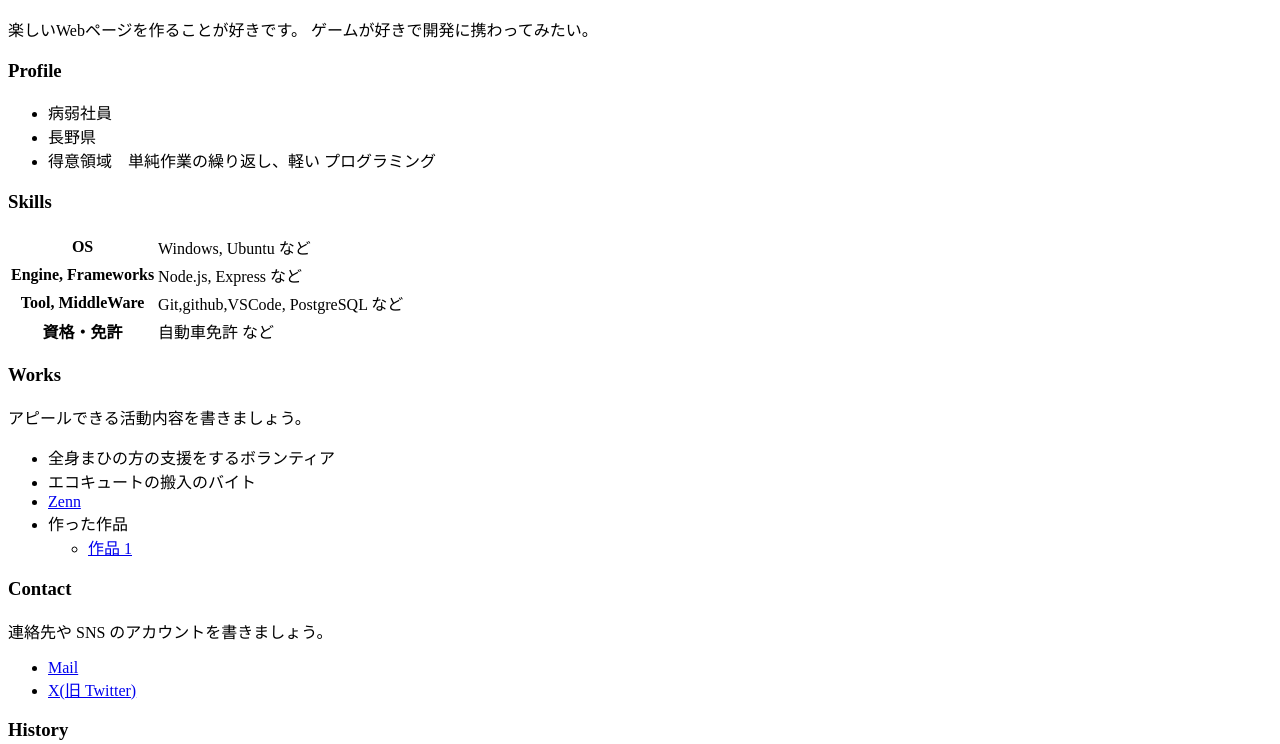
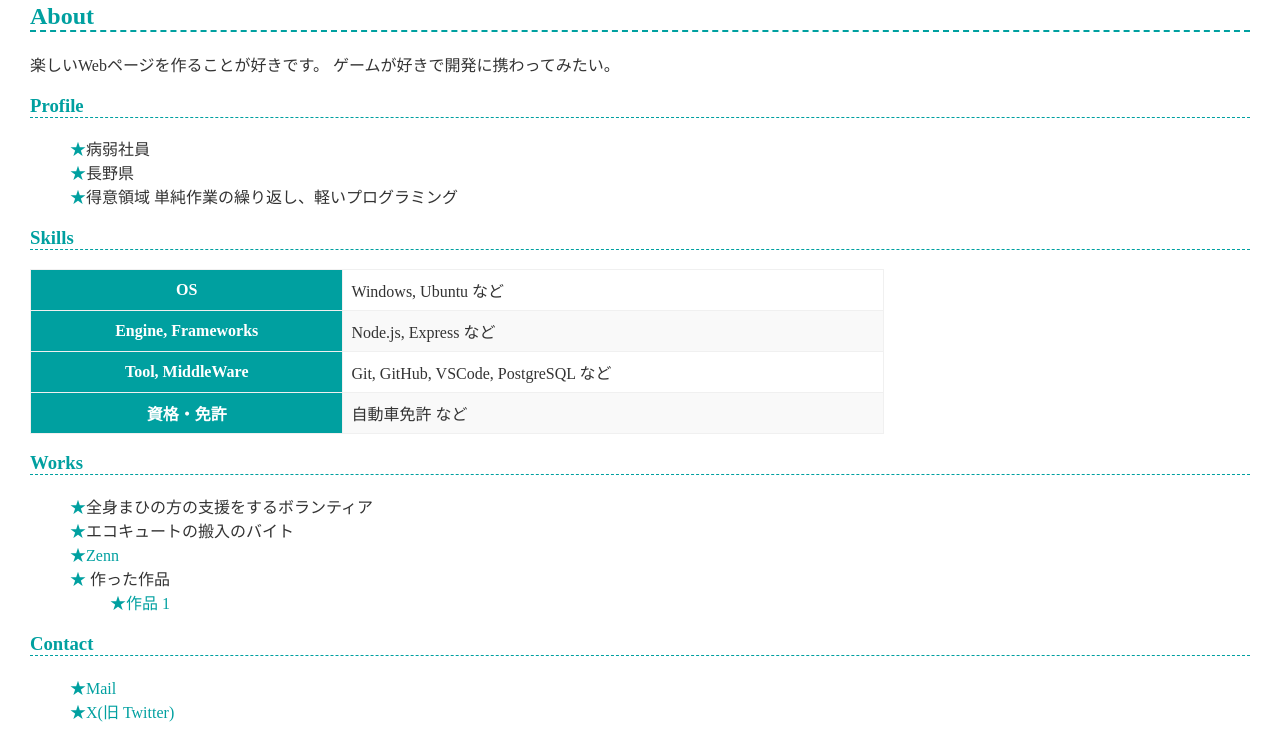
Before and after one commit to byojakushain/byojakushain.github.io, a plain HTML site: page index.html in a window 1280 px wide. Shown: the part 110-854 px from the top of the page. Drawn offline with Linux system fonts and the light colour scheme.

Commit message:
style.cssのリンクを追加

```diff
--- a/index.html
+++ b/index.html
@@ -3,7 +3,7 @@
   <head>
     <meta charset="utf-8">
     <meta name="viewport" content="width=device-width, initial-scale=1">
-    <link href"style.css" rel="stylesheet">
+    <link href="style.css" rel="stylesheet">
     <title>byojakushainのポートフォリオ</title>
   </head>
   <body>
@@ -19,8 +19,7 @@
     <ul>
       <li>病弱社員</li>
       <li>長野県</li>
-      <li>得意領域　単純作業の繰り返し、軽い
-      プログラミング</li>
+      <li>得意領域 単純作業の繰り返し、軽いプログラミング</li>
     </ul>
 
     <h3>Skills</h3>
@@ -35,7 +34,7 @@
       </tr>
       <tr>
         <th>Tool, MiddleWare</th>
-        <td>Git,github,VSCode, PostgreSQL など</td>
+        <td>Git, GitHub, VSCode, PostgreSQL など</td>
       </tr>
       <tr>
         <th>資格・免許</th>
@@ -44,10 +43,9 @@
     </table>
 
     <h3>Works</h3>
-    <p>アピールできる活動内容を書きましょう。</p>
     <ul>
-      <li>全身まひの方の支援をするボランティア</a></a></li>
-      <li><a> エコキュートの搬入のバイト</a></a></li>
+      <li>全身まひの方の支援をするボランティア</li>
+      <li>エコキュートの搬入のバイト</li>
       <li><a href="https://zenn.dev/">Zenn</a></li>
       <li>
         作った作品
@@ -58,14 +56,12 @@
     </ul>
 
     <h3>Contact</h3>
-    <p>連絡先や SNS のアカウントを書きましょう。</p>
     <ul>
-      <li><a href="maiilto:haruna2001.com@gmail.com">Mail</a></li>
+      <li><a href="mailto:haruna2001.com@gmail.com">Mail</a></li>
       <li><a href="https://x.com/keiyakusha_in?s=11">X(旧 Twitter)</a></li>
     </ul>
 
     <h3>History</h3>
-    <p>学歴、職歴、アルバイト、インターン経験など。</p>
     <table>
       <tr>
         <th>2001 年</th>
```
